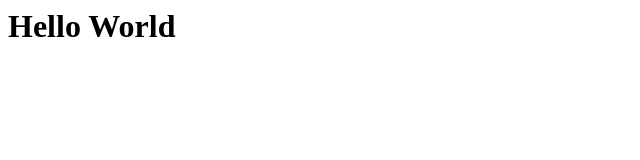
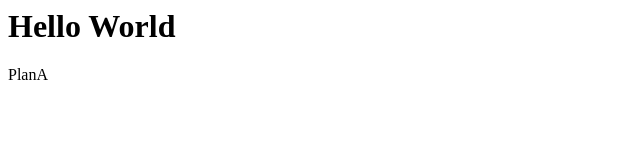
Before and after one commit to xiaojunhung/ProjectB, a plain HTML site: page index.html in a window 1280 px wide. Shown: the full height of the page, 0-640 px from the left. Drawn offline with Linux system fonts and the light colour scheme.

Commit message:
Run PlanA
新增<p>至<body>，內容為PlanA

```diff
--- a/index.html
+++ b/index.html
@@ -6,5 +6,6 @@
     </head>
     <body>
         <h1>Hello World</h1>
+        <p>PlanA</p>
     </body>
 </html>
```
